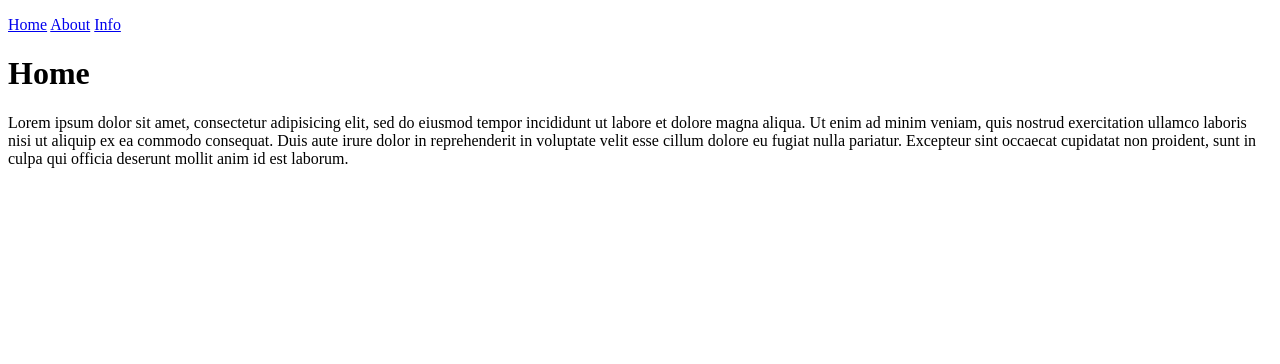
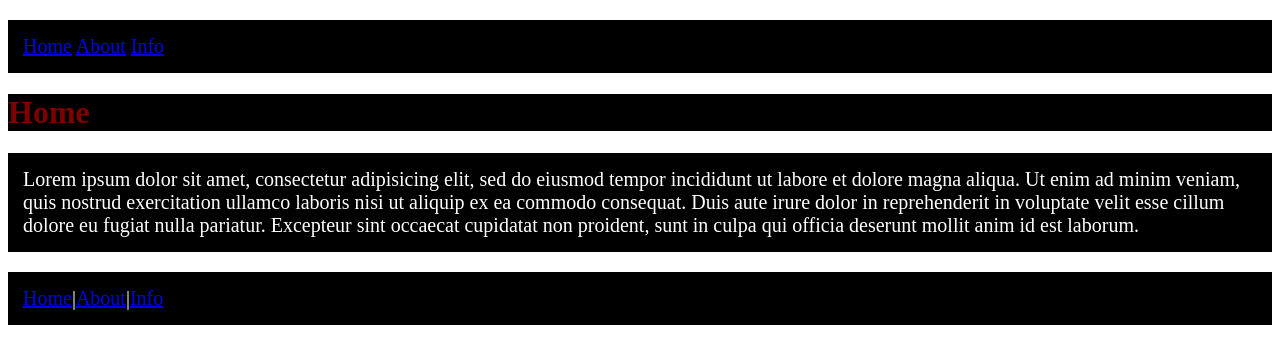
Before and after one commit to godth/excercise-2, a plain HTML site: page index.html in a window 1280 px wide. Drawn offline with Linux system fonts and the light colour scheme.

Commit message:
Add files via upload

```diff
--- a/index.html
+++ b/index.html
@@ -1,8 +1,23 @@
 <!doctype html>
 <html>
+
  <head>
     <title>My first webpage</title>
+     <style>
+         p{
+             font-size:20px;
+             font-family:futura;
+             padding:15px;
+             color: white;
+             background:black;
+         }
+         h1{
+             color:maroon;
+             background:black;
+         }
+     </style>
 </head>
+
 <body>
     <p>
         <a href="index.html">Home</a>
@@ -11,5 +26,10 @@
     </p>
     <h1>Home</h1>
     <p>Lorem ipsum dolor sit amet, consectetur adipisicing elit, sed do eiusmod tempor incididunt ut labore et dolore magna aliqua. Ut enim ad minim veniam, quis nostrud exercitation ullamco laboris nisi ut aliquip ex ea commodo consequat. Duis aute irure dolor in reprehenderit in voluptate velit esse cillum dolore eu fugiat nulla pariatur. Excepteur sint occaecat cupidatat non proident, sunt in culpa qui officia deserunt mollit anim id est laborum.</p>
+    <footer>
+        <p>
+            <a href="index.html">Home</a>|<a href="Contact.html">About</a>|<a href="information.html">Info</a>
+        </p>
+    </footer>
 </body>
 </html>
```
Also changed, not shown: Contact.html (+13 -0 lines). Lines whose indentation alone changed are shown as unchanged.
